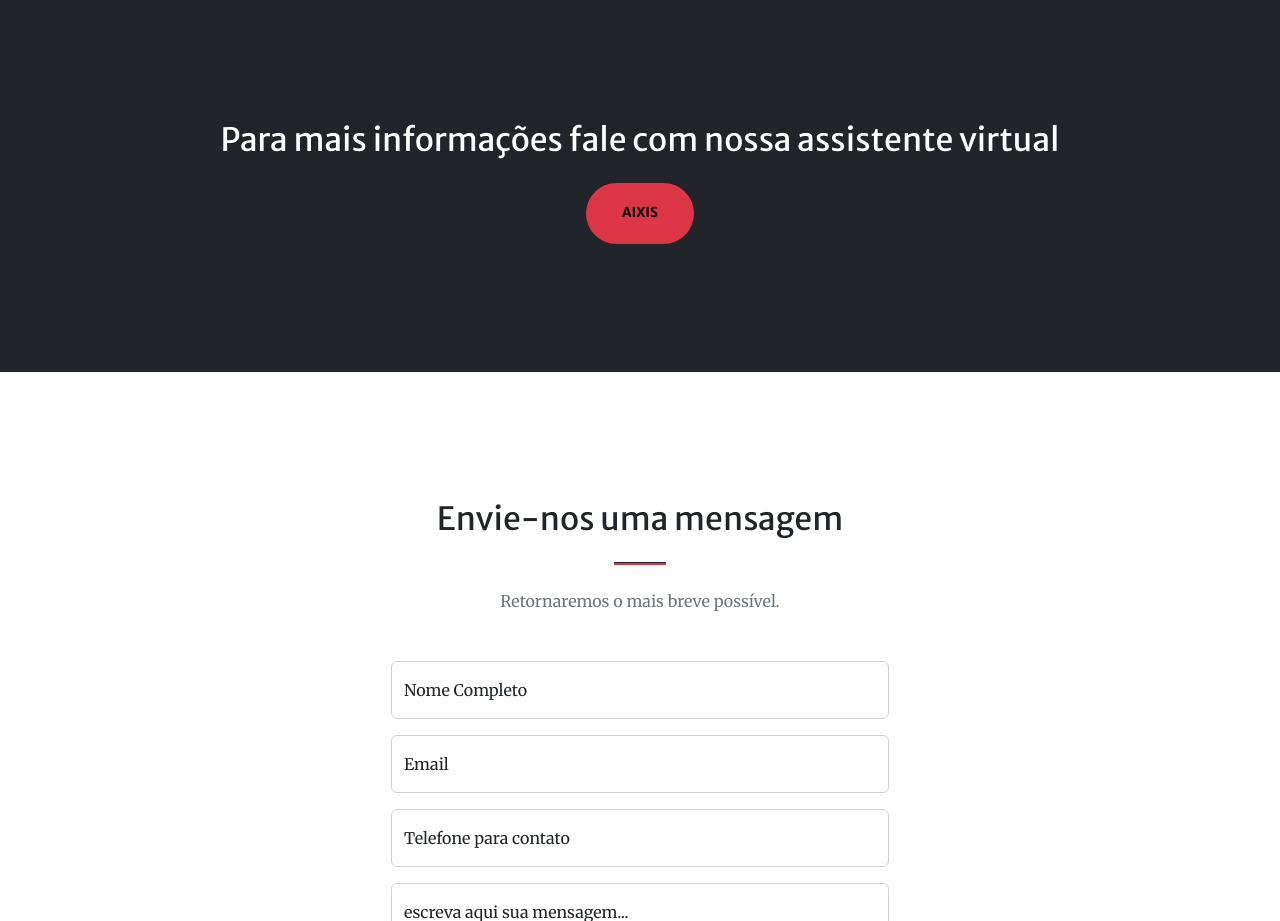
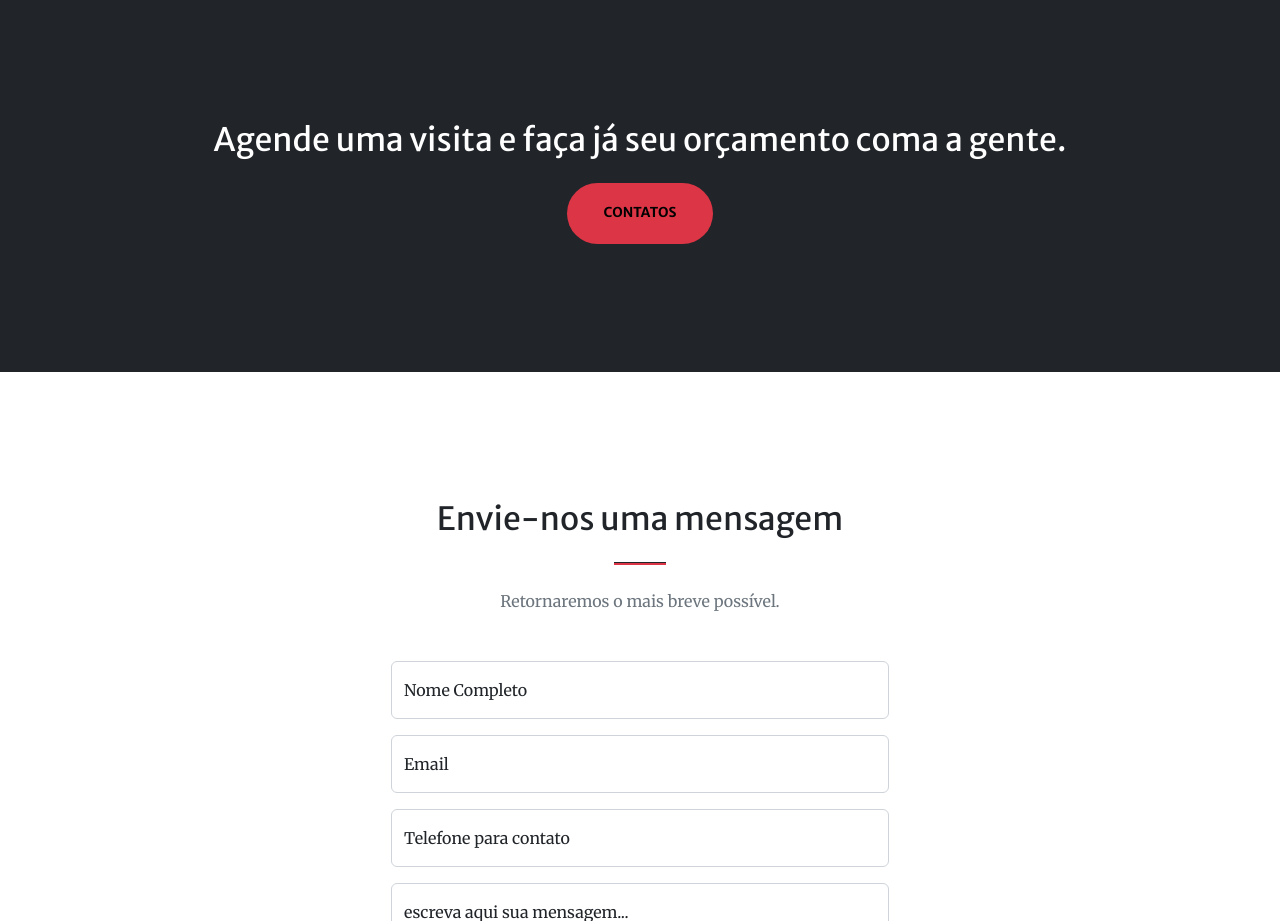
Before and after one commit to axisEngenharia/axisengenharia.github.io, a plain HTML site: page index.html in a window 1280 px wide. Shown: the part 2980-3901 px from the top of the page. Drawn offline with nearby package versions, Linux system fonts and the light colour scheme.

Commit message:
Update index.html

```diff
--- a/index.html
+++ b/index.html
@@ -211,12 +211,12 @@
         <!-- Call to action-->
         <section class="page-section bg-dark text-white">
             <div class="container px-4 px-lg-5 text-center">
-                <h2 class="mb-4">Para mais informações fale com nossa assistente virtual</h2>
-                <a class="btn btn-light btn-xl" href="#contact">AIxis</a>
+                <h2 class="mb-4">Agende uma visita e faça já seu orçamento coma a gente.</h2>
+                <a class="btn btn-light btn-xl" href="#contact">Contatos</a>
             </div>
         </section>
         <!-- Contact-->
-        <section class="page-section" >
+        <section class="page-section" id="contact" >
             <div class="container px-4 px-lg-5 ">
                 <div class="row gx-4 gx-lg-5 justify-content-center">
                     <div class="col-lg-8 col-xl-6 text-center">
```
